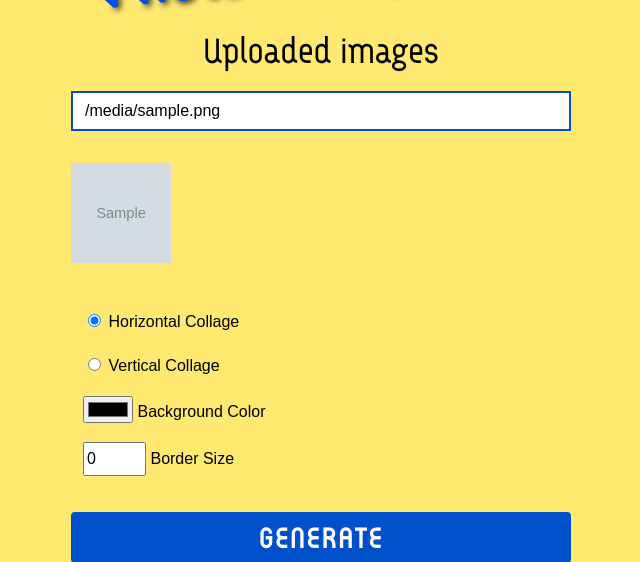
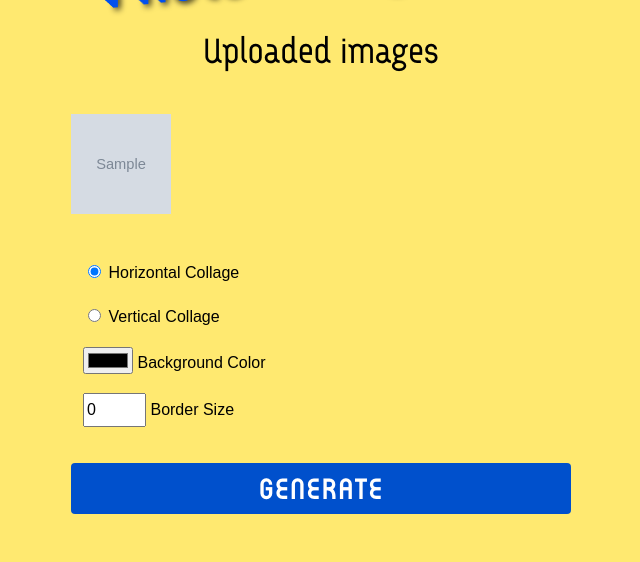
Before and after one commit to brandon-wallace/photo-collage-tool, a Flask app: template application/templates/main/workspace.html in a window 1280 px wide. Shown: the part 119-681 px from the top of the page, without its empty margins (319-959 px from the left). Run offline with Flask 2, Linux system fonts and the light colour scheme; the template is opened without the code that fills it: values that come from a table or form of the project are taken from there, most other values are stand-ins (such as "Sample title", 1, 10 or a date in 2020); grey boxes marked "Sample" are stand-in pictures.

Commit message:
Remove items
Removed filenames
Removed default image
Removed value from input color picker

```diff
--- a/application/templates/main/workspace.html
+++ b/application/templates/main/workspace.html
@@ -8,22 +8,12 @@
 
   <p class="large">Uploaded images</p>
 
-  {% if files %}
-    <ul class="filenames">
-      {% for file in files %}
-
-        <li>{{ file }}</li>
-
-      {% endfor %}
-    </ul>
-  {% endif %}
-
   <div class="thumbnails">
 
     {% if files %}
       {% for file in files %}
 
-        <img class="thumbnail__images" src="static/images/uploads/thumbnail_{{ file | default('broken_image.png') }}" alt="PNG Image">
+        <img class="thumbnail__images" src="static/images/uploads/{{ file }}" alt="PNG Image">
 
       {% endfor %}
     {% endif %}
@@ -54,7 +44,7 @@
 
         <li>
           <label for="background">
-            <input type="color" name="background" id="background" value="transparent">
+              <input type="color" name="background" id="background">
           </label>Background Color
         </li>
 
```
